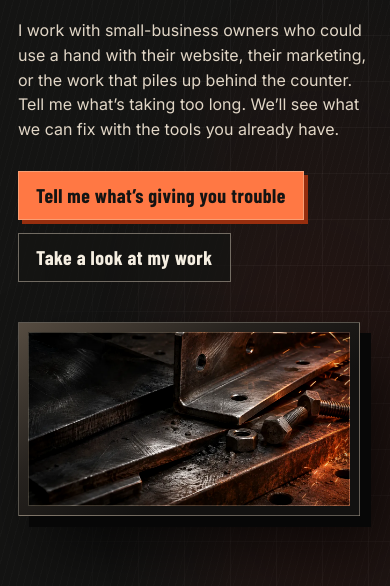
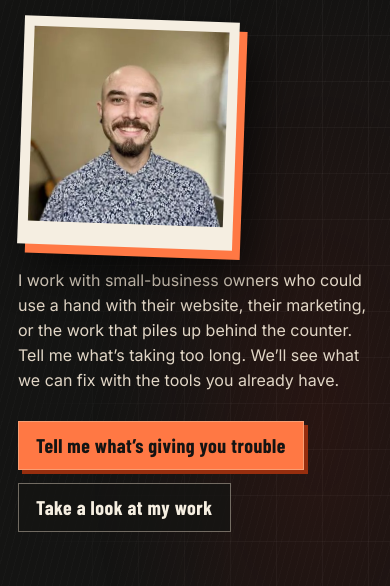
Before and after one commit to Legal-Leaf-Market/ship-it-with-ai, a plain HTML site: page public/index.html in a window 390 px wide. Shown: the part 258-844 px from the top of the page. Drawn offline with nearby package versions, Linux system fonts and the light colour scheme; a web font is replaced by a local one.

Commit message:
Introduce Jake with a portrait on the homepage

```diff
--- a/public/assets/home.css
+++ b/public/assets/home.css
@@ -6,7 +6,32 @@
   line-height: .97;
   text-transform: none;
 }
-.home-intro .hero-art img { aspect-ratio: 1.28; }
+.home-intro .wrap {
+  grid-template-areas: "heading portrait" "copy portrait";
+  row-gap: 0;
+  align-items: start;
+}
+.intro-heading { grid-area: heading; align-self: end; }
+.intro-copy { grid-area: copy; }
+.intro-portrait {
+  grid-area: portrait;
+  align-self: center;
+  justify-self: center;
+  width: min(calc(100% - 22px), 386px);
+  margin: 0;
+  padding: 10px 10px 23px;
+  background: var(--paper);
+  box-shadow: 8px 9px 0 var(--orange), 17px 24px 44px #0009;
+  transform: rotate(2deg);
+}
+.intro-portrait img {
+  display: block;
+  width: 100%;
+  aspect-ratio: 1;
+  height: auto;
+  object-fit: cover;
+  object-position: center;
+}
 .home-intro .lede { font-size: clamp(1rem, 1.6vw, 1.24rem); }
 .home-editorial, .home-project-lead {
   display: grid;
@@ -49,7 +74,16 @@
 .home-learning { padding-block: clamp(46px, 7vw, 88px); }
 @media (max-width: 820px) {
   .home-editorial, .home-project-lead { grid-template-columns: 1fr; }
-  .home-intro .hero-art img { aspect-ratio: 1.85; }
+  .home-intro .wrap {
+    grid-template-areas: "heading" "portrait" "copy";
+    row-gap: 22px;
+  }
+  .intro-portrait {
+    justify-self: start;
+    width: clamp(148px, 55vw, 240px);
+    margin-left: 3px;
+  }
+  .intro-copy .lede { margin-top: 0; }
 }
 @media (max-width: 680px) {
   .home-projects { grid-template-columns: 1fr; }
--- a/public/index.html
+++ b/public/index.html
@@ -43,18 +43,20 @@
 <main id="main">
 <section class="hero home-intro dark">
   <div class="wrap">
-    <div>
+    <div class="intro-heading">
       <p class="eyebrow">Hoosier born · Columbus, Indiana</p>
       <h1>Hi, I’m Jake.<span class="h1-sub">I build websites and small business software in Columbus, Indiana.</span></h1>
+    </div>
+    <figure class="intro-portrait">
+      <img src="/images/jake-kennedy.jpg" width="400" height="399" fetchpriority="high" alt="Jake Kennedy smiling">
+    </figure>
+    <div class="intro-copy">
       <p class="lede">I work with small-business owners who could use a hand with their website, their marketing, or the work that piles up behind the counter. Tell me what’s taking too long. We’ll see what we can fix with the tools you already have.</p>
       <div class="actions">
         <a class="btn" href="?session=consulting#book" data-pick="Consulting">Tell me what’s giving you trouble</a>
         <a class="btn ghost" href="#portfolio">Take a look at my work</a>
       </div>
     </div>
-    <figure class="hero-art">
-      <img src="/images/workbench.webp" width="1200" height="800" fetchpriority="high" alt="">
-    </figure>
   </div>
 </section>
 
```
Also changed, not shown: public/images/jake-kennedy.jpg (added).
